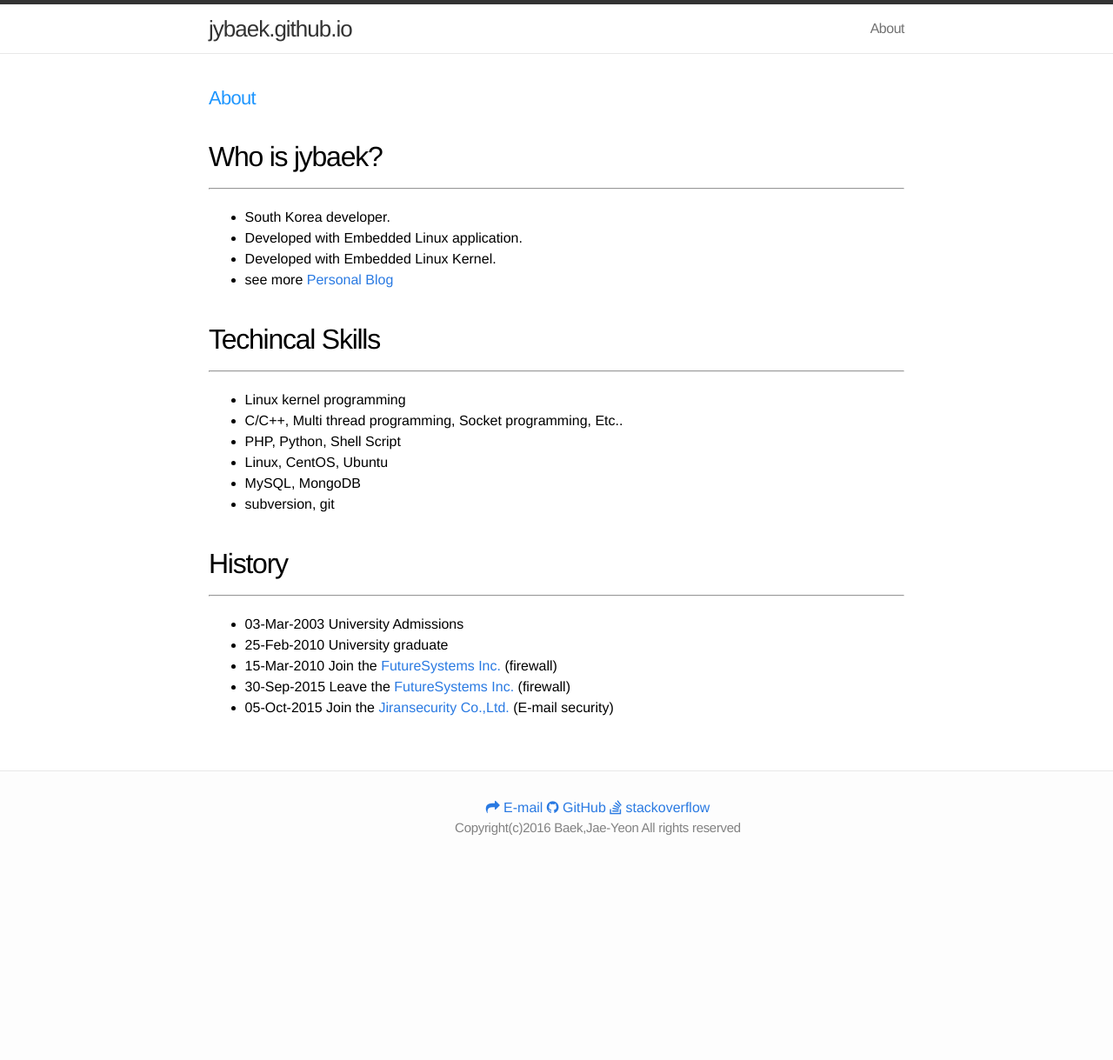
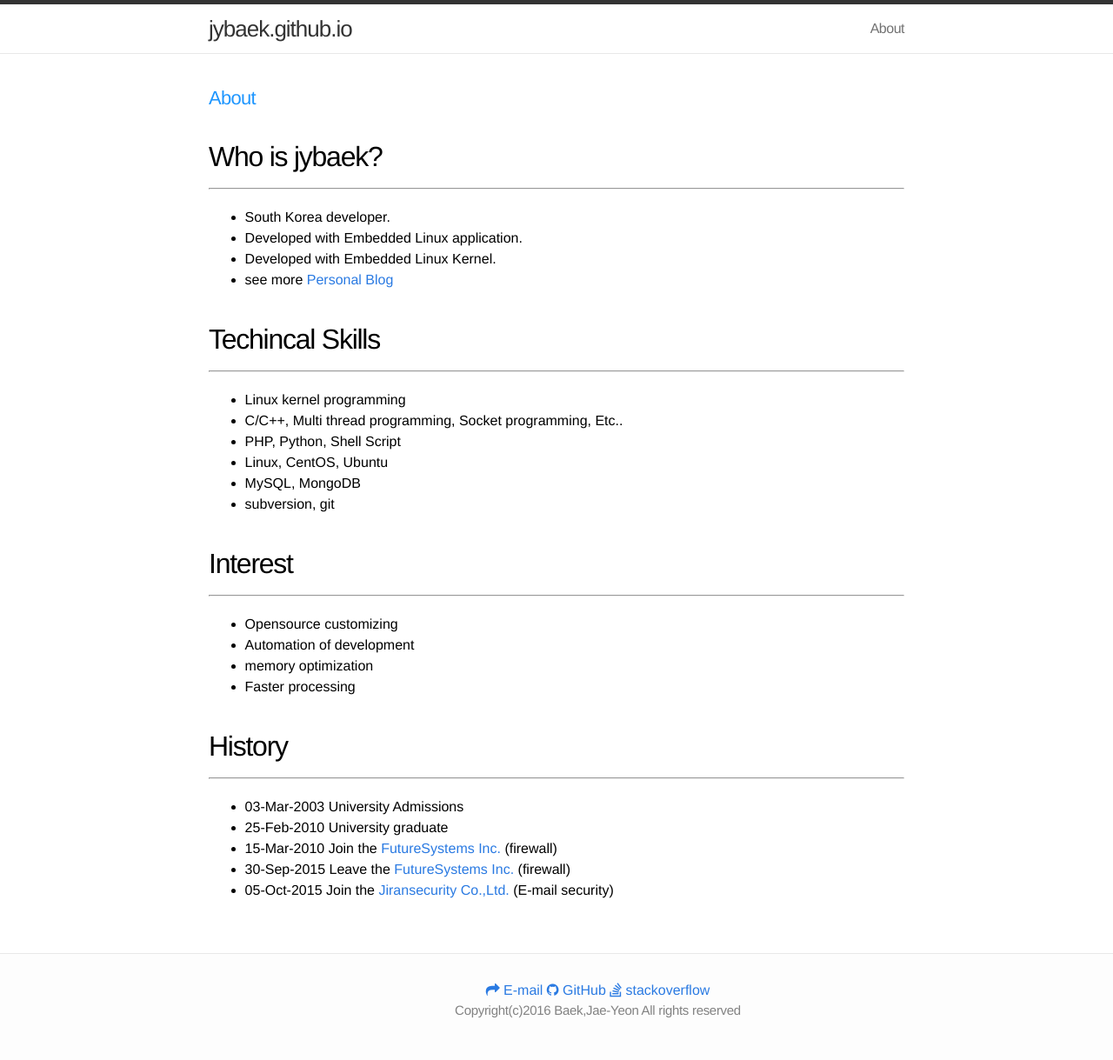
Before and after one commit to jybaek/jybaek.github.com, a Jekyll site: the page built from about.md, in a window 1280 px wide. Shown: the whole page at 87% size. Built offline with Jekyll 4.4.1, drawn with Linux system fonts in a browser that asks for light colours; nearby versions of some CDN libraries; before the commit the page ends 1009 px from its top, so only the background shows below that.

Commit message:
about.md에 interst 항목 추가

```diff
--- a/about.md
+++ b/about.md
@@ -19,6 +19,13 @@ title:  "About"
 * MySQL, MongoDB
 * subversion, git
 
+## Interest
+----
+* Opensource customizing
+* Automation of development
+* memory optimization
+* Faster processing
+
 ## History
 ----
 * 03-Mar-2003 University Admissions
```
